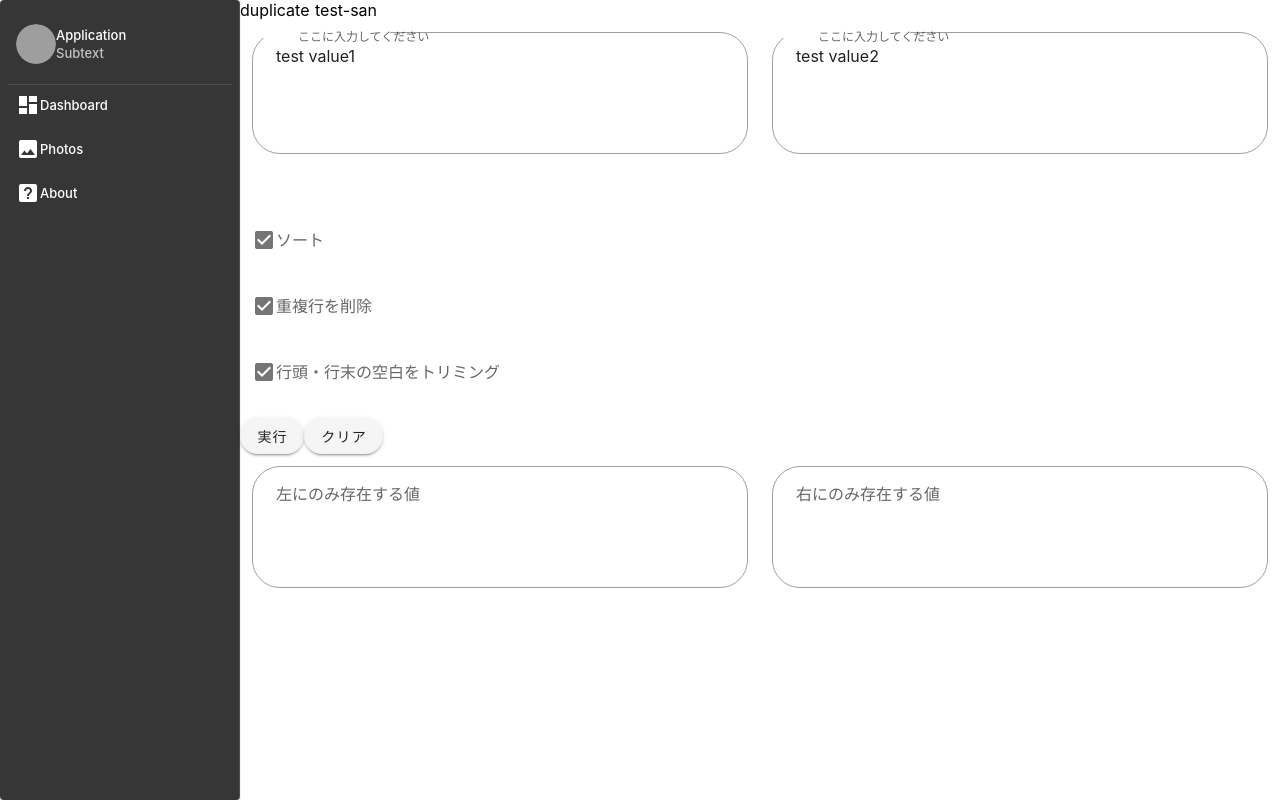
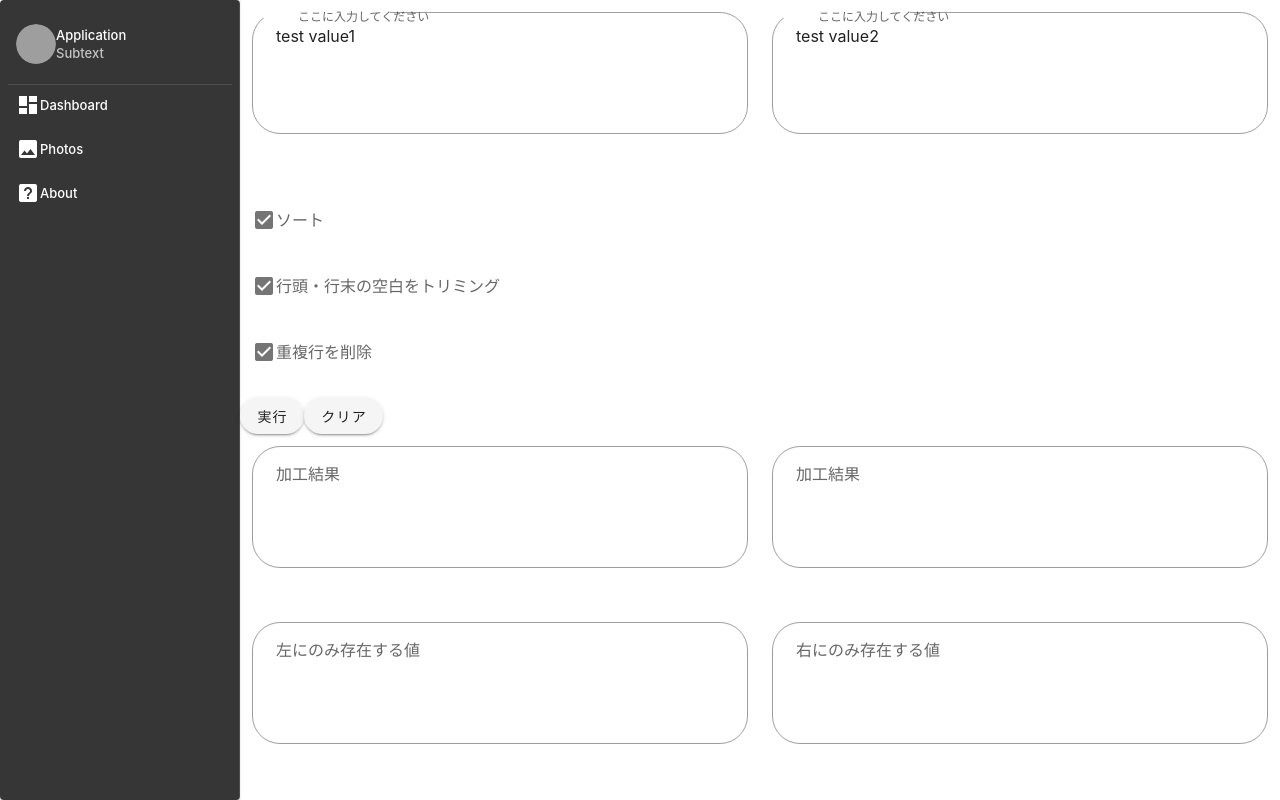
Before and after one commit to somurieengieer/NuxtUtilsCollection, a Nuxt app: page /duplicate in a window 1280 px wide. Built offline with nearby package versions, Linux system fonts and the light colour scheme; grey boxes are pictures that could not be loaded.

Commit message:
文字列加工結果、左右にのみ存在する値を出力する

```diff
--- a/pages/duplicate.vue
+++ b/pages/duplicate.vue
@@ -1,10 +1,5 @@
 <template>
   <div>
-    <div>
-      duplicate
-      {{firstname}}
-    </div>
-
     <v-container>
       <v-row>
         <v-col>
@@ -33,6 +28,18 @@
       <v-row>
         <v-btn rounded v-on:click="executeProcess">実行</v-btn>
         <v-btn rounded v-on:click="clear">クリア</v-btn>
+      </v-row>
+      <v-row>
+        <v-col>
+          <process-text-area v-model="executedValue1"
+            :label="'加工結果'"
+          />
+        </v-col>
+        <v-col>
+          <process-text-area v-model="executedValue2"
+            :label="'加工結果'"
+          />
+        </v-col>
       </v-row>
       <v-row>
         <v-col>
@@ -68,6 +75,13 @@ const processOptions: ProcessOptionType[] = [
     },
   },
   {
+    label: '行頭・行末の空白をトリミング',
+    value: true,
+    processes: function(ary: string) {
+     return ary.split('\n').map(s => s.trim()).join('\n')
+    },
+  },
+  {
     label: '重複行を削除',
     value: true,
     processes: function(aryStr: string) {
@@ -76,13 +90,6 @@ const processOptions: ProcessOptionType[] = [
       ary.forEach(text => !resultAry.includes(text) ? resultAry.push(text) : null)
       console.log(resultAry)
       return resultAry.join('\n')
-    },
-  },
-  {
-    label: '行頭・行末の空白をトリミング',
-    value: true,
-    processes: function(ary: string) {
-     return ary.split('\n').map(s => s.trim()).join('\n')
     },
   },
 ]
@@ -95,6 +102,8 @@ export default Vue.extend({
       firstname: 'test-san',
       textValue1: 'test value1',
       textValue2: 'test value2',
+      executedValue1: '',
+      executedValue2: '',
       processesOptions: processOptions,
       resultValue1: '',
       resultValue2: '',
@@ -114,8 +123,16 @@ export default Vue.extend({
             .reduce((accum, current) => (input: string) => current(accum(input)))
         return accum(text)
       }
-      this.resultValue1 = processExecution(this.textValue1)
-      this.resultValue2 = processExecution(this.textValue2)
+      const existsOnlyOneSide = (aryStr: string, aryStrBase: string): string => {
+        const aryBase = aryStrBase.split('\n')
+        return aryStr.split('\n')
+            .filter(str => !aryBase.includes(str))
+            .join('\n')
+      }
+      this.executedValue1 = processExecution(this.textValue1)
+      this.executedValue2 = processExecution(this.textValue2)
+      this.resultValue1 = existsOnlyOneSide(this.executedValue1, this.executedValue2)
+      this.resultValue2 = existsOnlyOneSide(this.executedValue2, this.executedValue1)
     },
     clear() {
       this.textValue1 = ''
```
